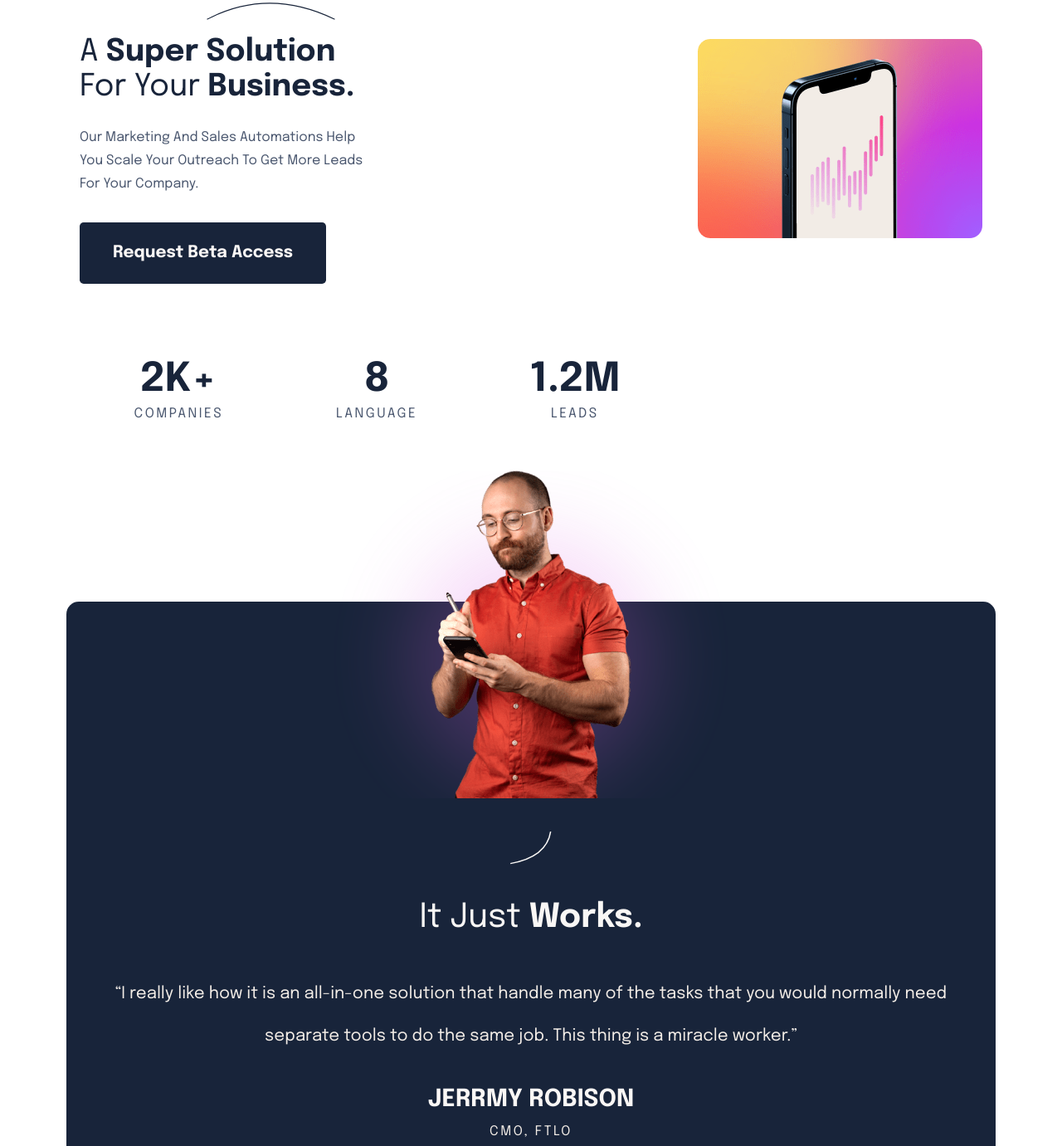
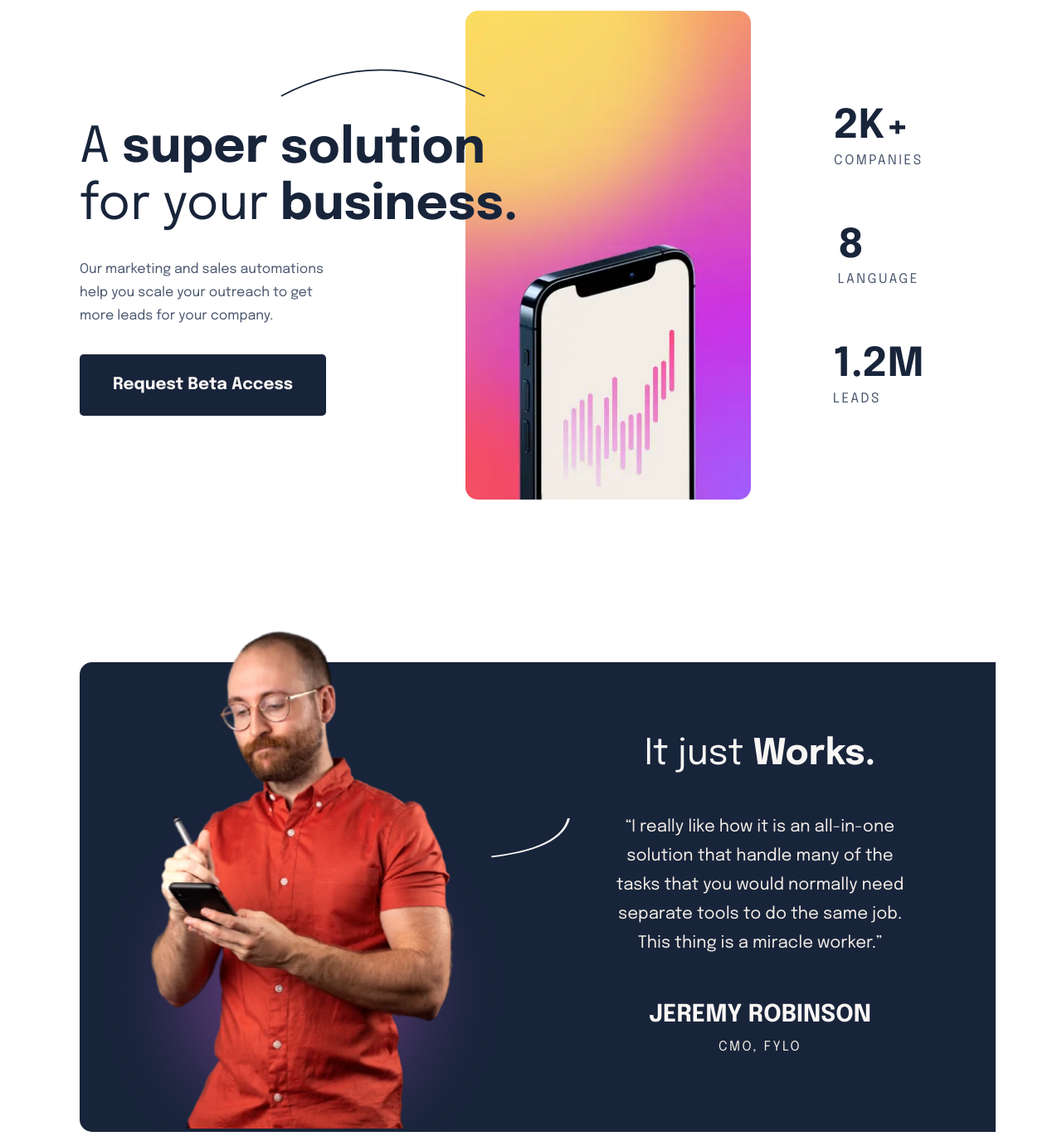
Before and after one commit to Just9krish/Suite-Landing-Page, a plain HTML site: page index.html in a window 1280 px wide. Shown: the part 136-1517 px from the top of the page at 83% size. Drawn offline with Linux system fonts and the light colour scheme.

Commit message:
almost complete

```diff
--- a/index.html
+++ b/index.html
@@ -41,7 +41,16 @@
                     <a href="#" class="btn">Request Beta Access</a>
                 </div>
                 <picture class="hero-img">
-                    <img src="./assets/image-hero-landscape.png" alt="suite mobile app">
+                    <source srcset="./assets/image-hero-portrait.webp, ./assets/image-hero-portrait@2x.webp 2x"
+                        type="image/webp" media="(min-width: 768px)">
+                    <source srcset="./assets/image-hero-portrait.png, ./assets/image-hero-portrait@2x.png 2x"
+                        type="image/png" media="(min-width: 768px)">
+                    <source srcset="./assets/image-hero-landscape.webp, ./assets/image-hero-landscape@2x.webp 2x"
+                        type="image/webp">
+                    <source srcset="./assets/image-hero-landscape.png, ./assets/image-hero-landscape@2x.png 2x"
+                        type="image/png">
+                    <img src="./assets/image-hero-landscape.png" width="343" height="240" alt="Suite mobile app">
+                    <!-- <img src="./assets/image-hero-landscape.png" alt="suite mobile app"> -->
                 </picture>
 
                 <div class="hero-stats">
@@ -67,7 +76,16 @@
                 <div class="testimonial-main-content">
                     <div class="testimonial-photo-container">
                         <picture class="testimonial-photo">
-                           <img src="./assets/image-jeremy-small.png" alt="Jeremy using suite mobile app">
+                            <source srcset="./assets/image-jeremy-large.webp, ./assets/image-jeremy-large@2x.webp 2x"
+                                type="image/webp" media="(min-width: 1110px)">
+                            <source srcset="./assets/image-jeremy-large.png, ./assets/image-jeremy-large@2x.png 2x"
+                                type="image/png" media="(min-width: 1110px)">
+                            <source srcset="./assets/image-jeremy-small.webp, ./assets/image-jeremy-small@2x.webp 2x"
+                                type="image/webp">
+                            <source srcset="./assets/image-jeremy-small.png, ./assets/image-jeremy-small@2x.png 2x"
+                                type="image/png">
+                            <img src="./assets/image-jeremy-small.png" width="243" height="395"
+                                alt="Jeremy using the Suite mobile app">
                         </picture>
                         <img src="./assets/pattern-blur.svg" class="testimonial-photo-background" alt="">
                     </div>
@@ -77,48 +95,64 @@
                             <h2 class="testimonial-heading">
                                 It just <strong>Works.</strong>
                             </h2>
-                            <q class="testimonial-quote">I really like how it is an all-in-one solution that handle
-                                many of the tasks that you would normally need separate tools to do the same job.
-                                This thing is a miracle worker.</q>
-                            <div class="testimonial-user">
-                                <p class="testimonial-user-name">Jerrmy Robison</p>
-                                <p class="testimonial-user-title">CMO, FTLO</p>
-                            </div>
+                            <figure>
+                                <blockquote>
+                                    <p class="testimonial-quote">
+                                        “I really like how it is an all-in-one solution that handle many of the tasks
+                                        that you would normally need separate tools to do the same job. This thing is a
+                                        miracle worker.”
+                                    </p>
+                                </blockquote>
+                                <figcaption>
+                                    <p class="testimonial-user-name">Jeremy Robinson</p>
+                                    <p class="testimonial-user-title">CMO, FYLO</p>
+                                </figcaption>
+                            </figure>
                         </div>
                     </div>
                 </div>
                 <div class="testimonial-background"></div>
             </div>
         </section>
-
     </div>
     <!-- Footer section -->
     <footer class="footer">
         <div class="footer-container container">
-            <a href="" class="footer-logo a-img-wrapper"><img src="./assets/logo.svg" class="logo"
-                    aria-label="Site | Homepage" alt=""></a>
+            <a href="" class="footer-logo a-img-wrapper">
+                <img src="./assets/logo.svg" class="logo" aria-label="Site | Homepage" alt="">
+            </a>
             <p class="footer-copyright">Copyright - Suite</p>
             <ul class="footer-social-links">
-                <li class="footer-social-link"><a href="#" class="a-img-wrapper" aria-label="Suite Favebook Page"><svg
-                            class="footer-social-icon icon-facebook" width="20" height="20"
+                <li class="footer-social-link">
+                    <a href="#" class="a-img-wrapper" aria-label="Suite Favebook Page">
+                        <svg class="footer-social-icon icon-facebook" width="20" height="20"
                             xmlns="http://www.w3.org/2000/svg">
                             <path
                                 d="M18.896 0H1.104C.494 0 0 .494 0 1.104v17.793C0 19.506.494 20 1.104 20h9.58v-7.745H8.076V9.237h2.606V7.01c0-2.583 1.578-3.99 3.883-3.99 1.104 0 2.052.082 2.329.119v2.7h-1.598c-1.254 0-1.496.597-1.496 1.47v1.928h2.989l-.39 3.018h-2.6V20h5.098c.608 0 1.102-.494 1.102-1.104V1.104C20 .494 19.506 0 18.896 0Z"
                                 fill="#172339" />
-                        </svg></a></li>
-                <li class="footer-social-link"><a href="#" class="a-img-wrapper" aria-label="Suite Twitter Page"><svg
-                            width="20" height="17" class="footer-social-icon icon-twitter"
+                        </svg>
+                    </a>
+                </li>
+                <li class="footer-social-link">
+                    <a href="#" class="a-img-wrapper" aria-label="Suite Twitter Page">
+                        <svg width="20" height="17" class="footer-social-icon icon-twitter"
                             xmlns="http://www.w3.org/2000/svg">
                             <path
                                 d="M20 2.172a8.192 8.192 0 0 1-2.357.646 4.11 4.11 0 0 0 1.805-2.27 8.22 8.22 0 0 1-2.606.996A4.096 4.096 0 0 0 13.847.248c-2.65 0-4.596 2.472-3.998 5.037A11.648 11.648 0 0 1 1.392 1a4.109 4.109 0 0 0 1.27 5.478 4.086 4.086 0 0 1-1.858-.513c-.045 1.9 1.318 3.679 3.291 4.075a4.113 4.113 0 0 1-1.853.07 4.106 4.106 0 0 0 3.833 2.849A8.25 8.25 0 0 1 0 14.658a11.616 11.616 0 0 0 6.29 1.843c7.618 0 11.923-6.434 11.663-12.205A8.354 8.354 0 0 0 20 2.172Z"
                                 fill="#172339" />
-                        </svg></a></li>
-                <li class="footer-social-link"><a href="#" aria-label="Suite Instagram Page"><svg width="20" height="20"
-                            class="footer-social-icon icon-instagram" xmlns="http://www.w3.org/2000/svg">
+                        </svg>
+                    </a>
+                </li>
+                <li class="footer-social-link">
+                    <a href="#" aria-label="Suite Instagram Page">
+                        <svg width="20" height="20" class="footer-social-icon icon-instagram"
+                            xmlns="http://www.w3.org/2000/svg">
                             <path
                                 d="M10 1.802c2.67 0 2.987.01 4.042.059 2.71.123 3.975 1.409 4.099 4.099.048 1.054.057 1.37.057 4.04 0 2.672-.01 2.988-.057 4.042-.124 2.687-1.387 3.975-4.1 4.099-1.054.048-1.37.058-4.041.058-2.67 0-2.987-.01-4.04-.058-2.717-.124-3.977-1.416-4.1-4.1-.048-1.054-.058-1.37-.058-4.041 0-2.67.01-2.986.058-4.04.124-2.69 1.387-3.977 4.1-4.1 1.054-.048 1.37-.058 4.04-.058ZM10 0C7.284 0 6.944.012 5.877.06 2.246.227.227 2.242.061 5.877.01 6.944 0 7.284 0 10s.012 3.057.06 4.123c.167 3.632 2.182 5.65 5.817 5.817 1.067.048 1.407.06 4.123.06s3.057-.012 4.123-.06c3.629-.167 5.652-2.182 5.816-5.817.05-1.066.061-1.407.061-4.123s-.012-3.056-.06-4.122C19.777 2.249 17.76.228 14.124.06 13.057.01 12.716 0 10 0Zm0 4.865a5.135 5.135 0 1 0 0 10.27 5.135 5.135 0 0 0 0-10.27Zm0 8.468a3.333 3.333 0 1 1 0-6.666 3.333 3.333 0 0 1 0 6.666Zm5.338-9.87a1.2 1.2 0 1 0 0 2.4 1.2 1.2 0 0 0 0-2.4Z"
                                 fill="#172339" />
-                        </svg></a></li>
+                        </svg>
+                    </a>
+                </li>
             </ul>
         </div>
     </footer>
--- a/style.css
+++ b/style.css
@@ -89,7 +89,6 @@ h3,
 h4,
 h5,
 h6 {
-  text-transform: capitalize;
   overflow-wrap: break-word;
 }
 
@@ -283,7 +282,7 @@ body {
 
 .testimonial-container {
   position: relative;
-    overflow-x: hidden;
+  overflow-x: hidden;
 }
 
 .testimonial-main-content {
@@ -348,7 +347,6 @@ body {
 .testimonial-heading {
   margin-bottom: 1em;
   color: var(--cream-white-lighter);
-  font-size: 2.5rem;
   font-weight: 400;
   line-height: 1.2;
 }
@@ -356,12 +354,8 @@ body {
 .testimonial-quote {
   margin-bottom: 2.2em;
   font-size: 1.25rem;
-  line-height: 1;
 }
 
-.testimonial-user {
-  margin-top:1em;
-}
 .testimonial-user-name {
   text-transform: uppercase;
   color: var(--cream-white);
@@ -372,7 +366,6 @@ body {
   font-size: 1rem;
   letter-spacing: 2.5px;
 }
-
 
 /* -------- Footer -------- */
 
@@ -405,10 +398,10 @@ body {
 
 .footer-social-icon {
   width: 1.25rem;
-    height: 1.25rem;
+  height: 1.25rem;
 }
 
-.footer-social-link+.footer-social-link {
+.footer-social-link + .footer-social-link {
   margin-left: 1.75rem;
 }
 
@@ -419,12 +412,14 @@ body {
 /* -------- Layout for tablet --------- */
 
 @media only screen and (min-width: 768px) {
+  /* Tablet hero */
 
   .suite-header-container {
     padding-top: 2.5rem;
   }
 
   .hero-container {
+    grid-template-columns: repeat(12, 1fr);
     row-gap: 5.5rem;
   }
 
@@ -459,10 +454,133 @@ body {
   }
 
   .hero-heading {
-    margin-bottom: .7em;
+    margin-bottom: 0.7em;
+    font-size: 3.7rem;
   }
 
   .hero-paragraph {
     max-width: 40ch;
   }
+
+  /* Tablet testimonial  */
+
+  .testimonial-background {
+    width: 100%;
+    height: 80%;
+    left: 1rem;
+  }
+
+  .testimonial-quote {
+    width: 55ch;
+  }
+
+  /* Tablet footer */
+
+  .footer-container {
+    flex-direction: row;
+    padding-top: 4.5rem;
+    padding-bottom: 4.5rem;
+    gap: 0;
+  }
 }
+
+/* -------- Layout for desktop -------- */
+
+@media screen and (min-width: 1110px) {
+  /* Header */
+
+  .suite-header-container {
+    padding-top: 3.12rem;
+  }
+
+  /* Hero */
+
+  .hero {
+  }
+
+  .hero-container {
+    align-items: start;
+  }
+
+  .hero-main-content {
+    margin-top: 7rem;
+    grid-area: 1/1/1/9;
+  }
+
+  .hero-img {
+    grid-area: 1/6/1/10;
+  }
+
+  .hero-stats {
+    flex-direction: column;
+    grid-area: 1/10/1/-1;
+    margin-top: 7rem;
+    text-align: start;
+  }
+
+  .hero-stat + .hero-stat {
+    margin-top: 1.3em;
+  }
+
+  .hero-heading {
+    margin-top: -0.7em;
+    margin-bottom: 0.5em;
+  }
+
+  .hero-paragraph {
+    max-width: 35ch;
+  }
+
+  /* Testimonial  */
+
+  .testimonial {
+    padding-top: 9rem;
+  }
+
+  .testimonial-main-content {
+    flex-direction: row;
+    justify-content: center;
+    text-align: center;
+    padding: 0;
+  }
+
+  .testimonial-background {
+    height: 93%;
+  }
+
+  .testimonial-photo-container {
+    width: 23.5rem;
+    height: 37.5rem;
+  }
+
+  .testimonial-photo-background {
+    opacity: 0.7;
+  }
+
+  .testimonial-curved-line {
+    position: relative;
+    top: -50px;
+    width: 6rem;
+    height: 3rem;
+    margin: 0 2.5rem;
+  }
+
+  .testimonial-text-content-container {
+    display: flex;
+    align-items: center;
+    align-self: stretch;
+    padding: 8rem 0 5.5rem 0;
+  }
+
+  .testimonial-quote {
+    width: 33ch;
+    font-size: 1.25rem;
+  }
+
+  /* Footer */
+
+  .footer-container {
+    padding-top: 6rem;
+    padding-bottom: 4.5rem;
+  }
+}
```
